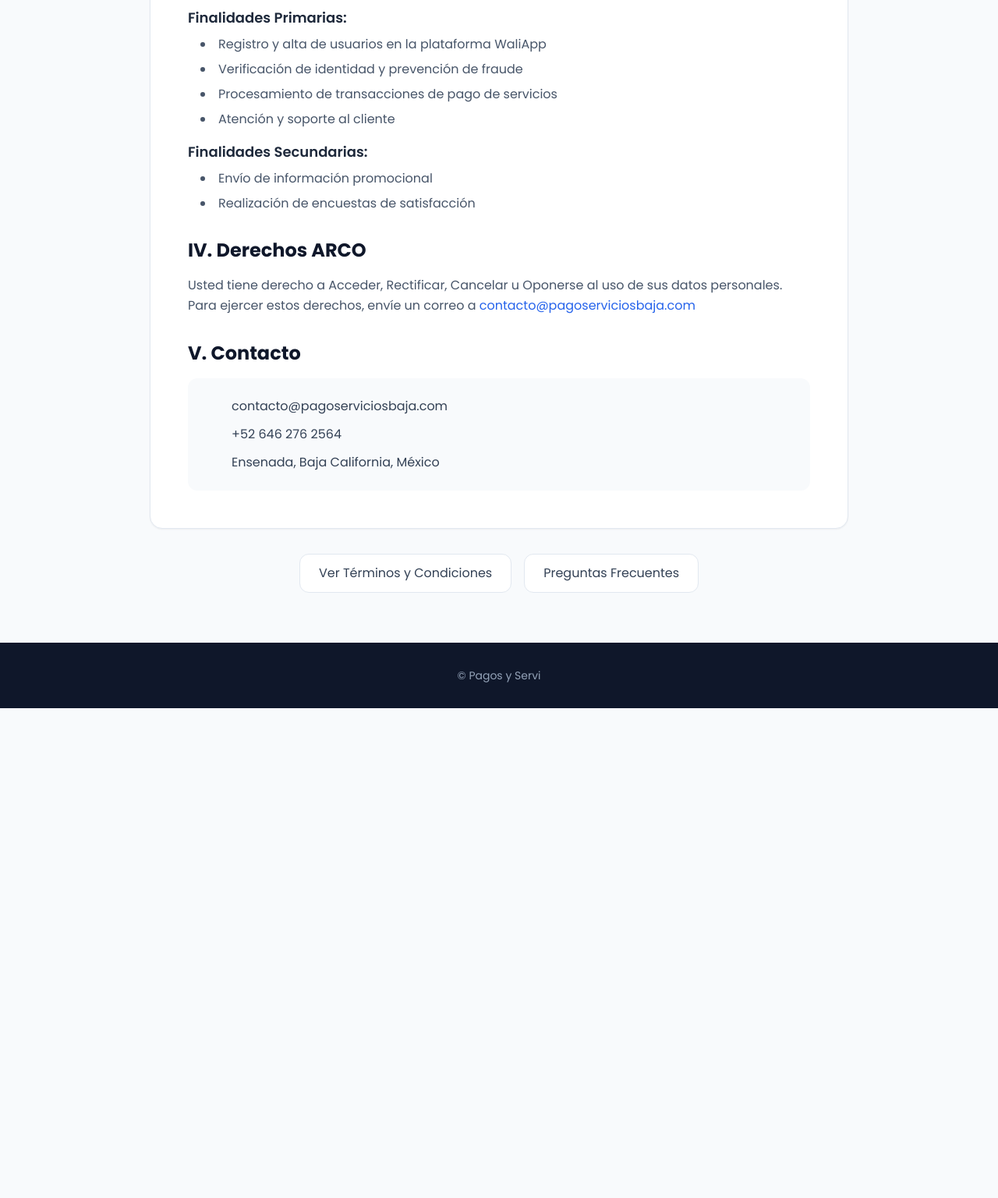
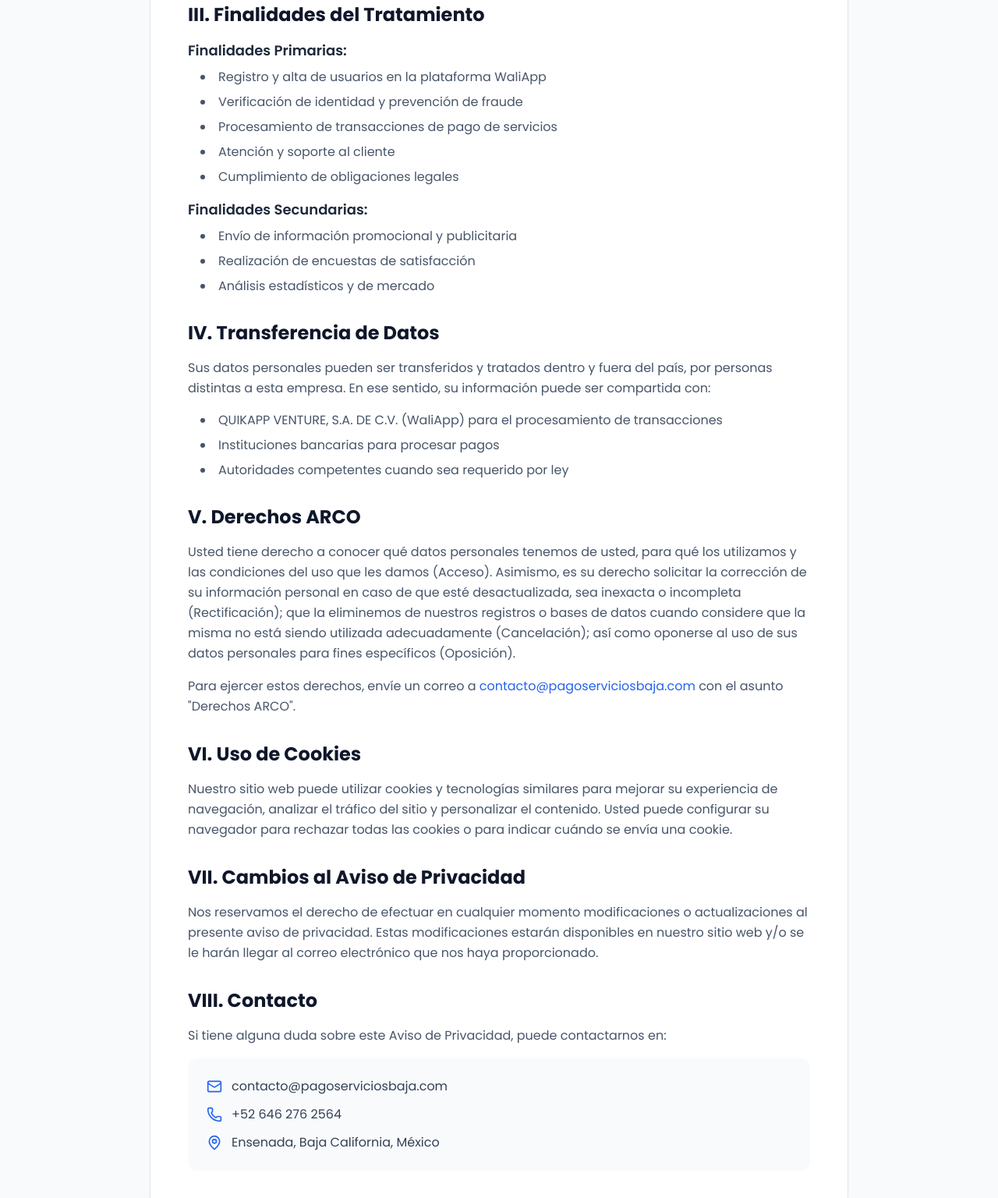
Before and after one commit to ripsystem06/PSBaja, a website: page aviso-de-privacidad.html in a window 1280 px wide. Shown: the part 1162-2698 px from the top of the page at 78% size. Before the commit the page ends 2070 px from the top, so only its background shows below. Drawn offline with nearby package versions, Linux system fonts and the light colour scheme.

Commit message:
Update aviso-de-privacidad.html

```diff
--- a/aviso-de-privacidad.html
+++ b/aviso-de-privacidad.html
@@ -97,6 +97,7 @@
 
           <section>
             <h2 class="text-2xl font-bold text-slate-900 mb-4">II. Datos Personales Recabados</h2>
+            <p class="text-slate-600 leading-relaxed mb-4">Podemos recabar los siguientes datos personales:</p>
             <ul class="list-disc list-inside text-slate-600 space-y-2 ml-4">
               <li>Nombre completo</li>
               <li>Correo electrónico</li>
@@ -115,29 +116,63 @@
               <li>Verificación de identidad y prevención de fraude</li>
               <li>Procesamiento de transacciones de pago de servicios</li>
               <li>Atención y soporte al cliente</li>
+              <li>Cumplimiento de obligaciones legales</li>
             </ul>
             <h3 class="text-lg font-semibold text-slate-800 mb-2">Finalidades Secundarias:</h3>
             <ul class="list-disc list-inside text-slate-600 space-y-2 ml-4">
-              <li>Envío de información promocional</li>
+              <li>Envío de información promocional y publicitaria</li>
               <li>Realización de encuestas de satisfacción</li>
+              <li>Análisis estadísticos y de mercado</li>
             </ul>
           </section>
 
           <section>
-            <h2 class="text-2xl font-bold text-slate-900 mb-4">IV. Derechos ARCO</h2>
+            <h2 class="text-2xl font-bold text-slate-900 mb-4">IV. Transferencia de Datos</h2>
+            <p class="text-slate-600 leading-relaxed mb-4">
+              Sus datos personales pueden ser transferidos y tratados dentro y fuera del país, por personas distintas a esta empresa. En ese sentido, su información puede ser compartida con:
+            </p>
+            <ul class="list-disc list-inside text-slate-600 space-y-2 ml-4">
+              <li>QUIKAPP VENTURE, S.A. DE C.V. (WaliApp) para el procesamiento de transacciones</li>
+              <li>Instituciones bancarias para procesar pagos</li>
+              <li>Autoridades competentes cuando sea requerido por ley</li>
+            </ul>
+          </section>
+
+          <section>
+            <h2 class="text-2xl font-bold text-slate-900 mb-4">V. Derechos ARCO</h2>
+            <p class="text-slate-600 leading-relaxed mb-4">
+              Usted tiene derecho a conocer qué datos personales tenemos de usted, para qué los utilizamos y las condiciones del uso que les damos (Acceso). Asimismo, es su derecho solicitar la corrección de su información personal en caso de que esté desactualizada, sea inexacta o incompleta (Rectificación); que la eliminemos de nuestros registros o bases de datos cuando considere que la misma no está siendo utilizada adecuadamente (Cancelación); así como oponerse al uso de sus datos personales para fines específicos (Oposición).
+            </p>
             <p class="text-slate-600 leading-relaxed">
-              Usted tiene derecho a Acceder, Rectificar, Cancelar u Oponerse al uso de sus datos personales.
               Para ejercer estos derechos, envíe un correo a
-              <a href="/cdn-cgi/l/email-protection#b1c1c3d8c7d0d2d8d5d0d5f1c1d0d6dec2c8c2d4c3c7d8d2d8dec2d3d0dbd09fd2dedc" class="text-blue-600 hover:underline"><span class="__cf_email__" data-cfemail="2757554e5146444e4346436757464048545e544255514e444e485445464d460944484a">contacto@pagoserviciosbaja.com</span></a>
+              <a href="mailto:contacto@pagoserviciosbaja.com" class="text-blue-600 hover:underline">contacto@pagoserviciosbaja.com</a>
+              con el asunto "Derechos ARCO".
             </p>
           </section>
 
           <section>
-            <h2 class="text-2xl font-bold text-slate-900 mb-4">V. Contacto</h2>
+            <h2 class="text-2xl font-bold text-slate-900 mb-4">VI. Uso de Cookies</h2>
+            <p class="text-slate-600 leading-relaxed">
+              Nuestro sitio web puede utilizar cookies y tecnologías similares para mejorar su experiencia de navegación, analizar el tráfico del sitio y personalizar el contenido. Usted puede configurar su navegador para rechazar todas las cookies o para indicar cuándo se envía una cookie.
+            </p>
+          </section>
+
+          <section>
+            <h2 class="text-2xl font-bold text-slate-900 mb-4">VII. Cambios al Aviso de Privacidad</h2>
+            <p class="text-slate-600 leading-relaxed">
+              Nos reservamos el derecho de efectuar en cualquier momento modificaciones o actualizaciones al presente aviso de privacidad. Estas modificaciones estarán disponibles en nuestro sitio web y/o se le harán llegar al correo electrónico que nos haya proporcionado.
+            </p>
+          </section>
+
+          <section>
+            <h2 class="text-2xl font-bold text-slate-900 mb-4">VIII. Contacto</h2>
+            <p class="text-slate-600 leading-relaxed mb-4">
+              Si tiene alguna duda sobre este Aviso de Privacidad, puede contactarnos en:
+            </p>
             <div class="bg-slate-50 rounded-xl p-6 space-y-3">
               <div class="flex items-center gap-3">
                 <i data-lucide="mail" class="w-5 h-5 text-blue-600"></i>
-                <a href="/cdn-cgi/l/email-protection#2252504b5443414b464346625243454d515b514750544b414b4d51404348430c414d4f" class="text-slate-700 hover:text-blue-600"><span class="__cf_email__" data-cfemail="85f5f7ecf3e4e6ece1e4e1c5f5e4e2eaf6fcf6e0f7f3ece6eceaf6e7e4efe4abe6eae8">contacto@pagoserviciosbaja.com</span></a>
+                <a href="mailto:contacto@pagoserviciosbaja.com" class="text-slate-700 hover:text-blue-600">contacto@pagoserviciosbaja.com</a>
               </div>
               <div class="flex items-center gap-3">
                 <i data-lucide="phone" class="w-5 h-5 text-blue-600"></i>
@@ -167,4 +202,14 @@
   <!-- Footer -->
   <footer class="bg-slate-900 text-white py-8">
     <div class="container mx-auto px-4 text-center">
-      <p class="text-slate-400 text-sm">© <span id="year"></span> Pagos y Servi
+      <p class="text-slate-400 text-sm">© <span id="year"></span> Pagos y Servicios Baja. Todos los derechos reservados.</p>
+      <p class="text-xs text-slate-500 mt-2">Distribuidor autorizado de <span class="text-blue-400">WALIapp</span></p>
+    </div>
+  </footer>
+
+  <script>
+    lucide.createIcons();
+    document.getElementById('year').textContent = new Date().getFullYear();
+  </script>
+</body>
+</html>
```
